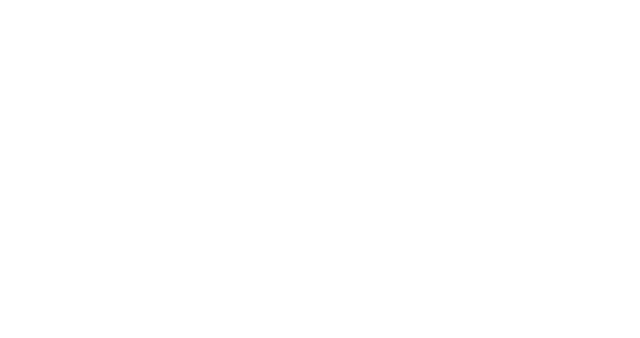
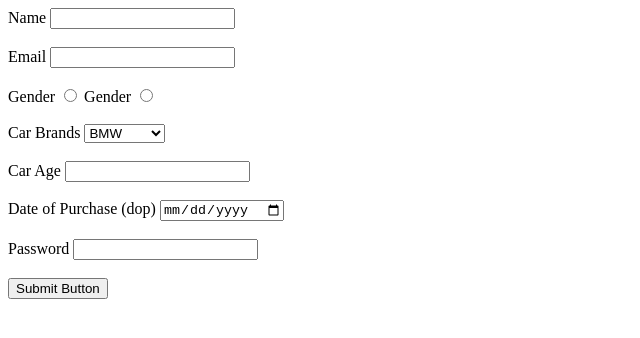
Before and after one commit to acciojob/car-insurance-form-patilvishal2507, a website: page main.html in a window 1280 px wide. Shown: the whole page, without its empty margins (0-640 px from the left). Drawn offline with Linux system fonts and the light colour scheme.

Commit message:
created a submission

```diff
--- a/main.html
+++ b/main.html
@@ -8,6 +8,41 @@
 
 <body>
 	<!-- the entire body must be written by student -->
+
+    <section>
+        <form action="/Submit" method="post">
+
+            <label for="name">Name</label>
+            <input type="text" name="Name" id="name" required> <br><br>
+
+            <label for="email">Email</label>
+            <input type="email" name="Email" id="email"><br><br>
+
+            <label for="gender_m">Gender</label>
+            <input type="radio" name="gender" id="gender_m" required>
+            <label for="gender_f">Gender</label>
+            <input type="radio" name="gender" id="gender_f" required><br><br>
+
+            <label for="cars">Car Brands</label>
+            <select name="Car Brands" id="cars">
+                <option value="BMW">BMW</option>
+                <option value="Audi">Audi</option>
+                <option value="Mercedez">Mercedez</option>
+            </select><br><br>
+
+            <label for="carage">Car Age</label>
+            <input type="number" name="Car Age" id="carage" required><br><br>
+
+            <label for="dop">Date of Purchase (dop)</label>
+            <input type="date" name="Date of Purchase (dop)" id="dop" required><br><br>
+
+            <label for="password">Password</label>
+            <input type="password" name="Password" id="password" required> <br><br>
+
+            <button type="submit">Submit Button</button>
+
+        </form>
+    </section>
     <script type="text/javascript" src="./script.js">
 </script>
 
```
